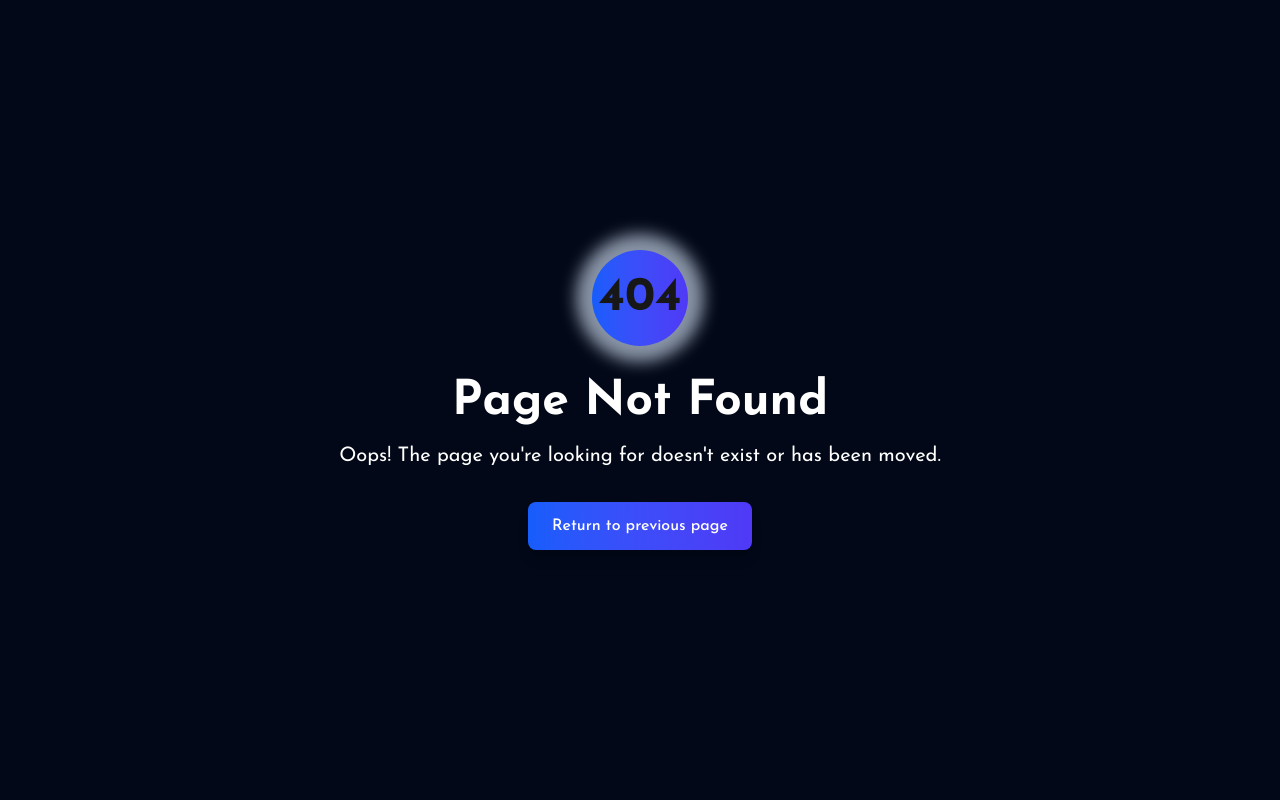
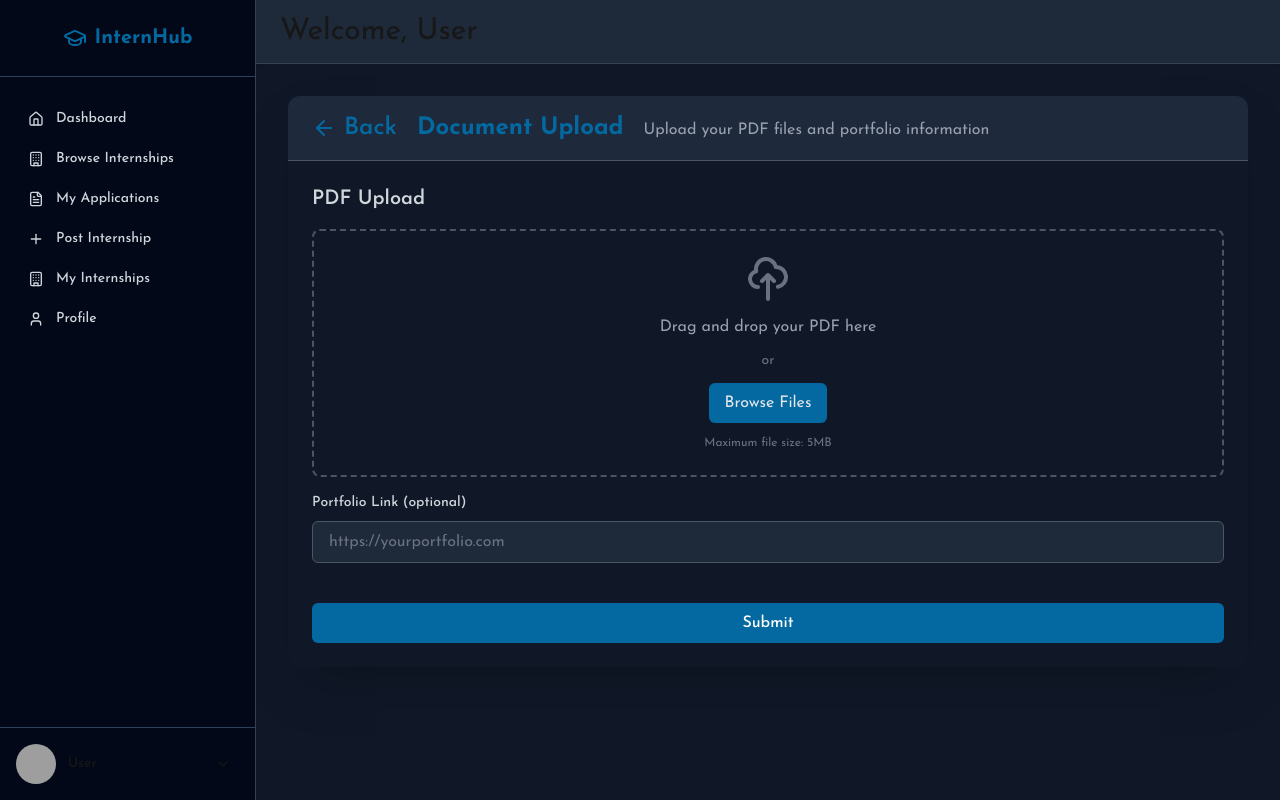
Before and after one commit to Abdi036/intern_hub_web, a Next.js app: page /dashboard/internships/apply in a window 1280 px wide. Before the commit this address had no page. Built offline with nearby package versions, Linux system fonts and the light colour scheme; grey boxes are pictures that could not be loaded.

Commit message:
finished the upload pdf and portfolio link Ui

```diff
--- a/app/_components/InternshipCard.tsx
+++ b/app/_components/InternshipCard.tsx
@@ -1,5 +1,6 @@
 import { Building, MapPin, CalendarDays } from "lucide-react";
 import { Internship } from "@/app/_lib/api";
+import Link from "next/link";
 
 interface InternshipCardProps {
   internship: Internship;
@@ -63,7 +64,8 @@ export default function InternshipCard({ internship }: InternshipCardProps) {
       <div className="p-4 border-t border-gray-500 flex flex-col sm:flex-row sm:items-center sm:justify-between gap-2">
         <div className="text-sm">
           <div>
-            <strong>{paid ? "Paid" : "Unpaid"}</strong> · {numPositions} position(s)
+            <strong>{paid ? "Paid" : "Unpaid"}</strong> · {numPositions}{" "}
+            position(s)
           </div>
           <div>
             Deadline:{" "}
@@ -72,9 +74,12 @@ export default function InternshipCard({ internship }: InternshipCardProps) {
             </span>
           </div>
         </div>
-        <button className="bg-primary text-white py-1.5 px-4 rounded hover:bg-secondary text-sm font-medium cursor-pointer">
+        <Link
+          href={"/dashboard/internships/apply"}
+          className="bg-primary text-white py-1.5 px-4 rounded hover:bg-secondary text-sm font-medium cursor-pointer"
+        >
           Apply
-        </button>
+        </Link>
       </div>
     </div>
   );
--- a/app/_components/Spinner.tsx
+++ b/app/_components/Spinner.tsx
@@ -1,5 +1,8 @@
-export default function Spinner() {
+export default function Spinner({ text }: { text?: string }) {
   return (
-    <div className="w-10 h-10 border-4 border-blue-500 border-t-transparent rounded-full animate-spin"></div>
+    <div className="flex flex-col justify-center items-center space-y-2">
+      <div className="w-10 h-10 border-4 border-blue-500 border-t-transparent rounded-full animate-spin"></div>
+      {text && <p className="text-center font-semibold">{text}</p>}
+    </div>
   );
 }
--- /dev/null
+++ b/app/dashboard/internships/apply/page.tsx
@@ -0,0 +1,79 @@
+import { ArrowLeft } from "lucide-react";
+import Link from "next/link";
+
+export default function page() {
+  return (
+    <div className="  bg-gray-900 text-gray-200 w-full p-4 ">
+      <div className="w-full  rounded-xl shadow-2xl overflow-hidden">
+        {/* Header */}
+        <div className="bg-secondary px-6 py-4 border-b border-gray-600 flex items-center gap-5">
+          <Link href={"/dashboard/internships"} className="flex items-center gap-2 cursor-pointer text-primary text-2xl font-semibold">
+            <ArrowLeft />
+            Back
+          </Link>
+          <h1 className="text-2xl font-bold text-primary">Document Upload</h1>
+          <p className="text-gray-400 mt-1">
+            Upload your PDF files and portfolio information
+          </p>
+        </div>
+
+        {/* Form */}
+        <div className="p-6 space-y-6">
+          {/* PDF Upload Section */}
+          <div className="space-y-4">
+            <h2 className="text-xl font-semibold text-gray-300">PDF Upload</h2>
+
+            <div className="border-2 border-dashed border-gray-600 rounded-lg p-6 text-center transition hover:border-primary">
+              <div className="flex flex-col items-center justify-center space-y-3">
+                <svg
+                  className="w-12 h-12 text-gray-500"
+                  fill="none"
+                  stroke="currentColor"
+                  viewBox="0 0 24 24"
+                >
+                  <path
+                    strokeLinecap="round"
+                    strokeLinejoin="round"
+                    strokeWidth="2"
+                    d="M7 16a4 4 0 01-.88-7.903A5 5 0 1115.9 6L16 6a5 5 0 011 9.9M15 13l-3-3m0 0l-3 3m3-3v12"
+                  ></path>
+                </svg>
+                <p className="text-gray-400">Drag and drop your PDF here</p>
+                <p className="text-sm text-gray-500">or</p>
+                <label className="px-4 py-2 bg-primary hover:bg-secondary rounded-md cursor-pointer transition">
+                  <span>Browse Files</span>
+                  <input type="file" className="hidden" accept=".pdf" />
+                </label>
+                <p className="text-xs text-gray-500">Maximum file size: 5MB</p>
+              </div>
+            </div>
+            <div className="flex flex-col space-y-2">
+              <label
+                htmlFor="portfolio"
+                className="text-sm font-medium text-gray-300"
+              >
+                Portfolio Link (optional)
+              </label>
+              <input
+                type="url"
+                id="portfolio"
+                placeholder="https://yourportfolio.com"
+                className="bg-gray-800 text-gray-100 placeholder-gray-500 border border-gray-600 rounded-md px-4 py-2 focus:outline-none focus:ring-2 focus:ring-indigo-500 focus:border-indigo-500"
+              />
+            </div>
+          </div>
+
+          {/* Submit Button */}
+          <div className="pt-4">
+            <button
+              type="submit"
+              className="w-full cursor-pointer bg-primary hover:bg-secondary text-white font-medium py-2 px-4 rounded-md focus:outline-none focus:ring-2 focus:ring-indigo-500 focus:ring-offset-2 focus:ring-offset-gray-800 transition-all"
+            >
+              Submit
+            </button>
+          </div>
+        </div>
+      </div>
+    </div>
+  );
+}
--- a/app/dashboard/internships/loading.tsx
+++ b/app/dashboard/internships/loading.tsx
@@ -1,6 +1,6 @@
 import Spinner from "@/app/_components/Spinner";
 
-export default function loading() {
+export default function Loading() {
   return (
     <div className="flex justify-center items-center h-screen ">
       <Spinner />
--- a/app/dashboard/internships/page.tsx
+++ b/app/dashboard/internships/page.tsx
@@ -1,13 +1,14 @@
 "use client";
 
 import InternshipCard from "@/app/_components/InternshipCard";
+import Spinner from "@/app/_components/Spinner";
 import { useAuth } from "@/app/_context/AuthContext";
 import { Internship } from "@/app/_lib/api";
 import { Search } from "lucide-react";
 import { useEffect, useState } from "react";
 
 export default function Page() {
-  const { getAllInternships } = useAuth();
+  const { getAllInternships, loading } = useAuth();
 
   const [internships, setInternships] = useState<Internship[]>([]);
   const [selectedTypes, setSelectedTypes] = useState<string[]>([]);
@@ -50,7 +51,7 @@ export default function Page() {
       }
     };
     fetchInternships();
-  }, [getAllInternships]);
+  }, []);
 
   return (
     <div className="space-y-4 md:space-y-6 p-4 sm:p-6 flex flex-col">
@@ -133,12 +134,20 @@ export default function Page() {
         </div>
 
         {/* Internships */}
+        {loading ? (
+          <div className="flex items-center justify-center w-full h-64">
+            <Spinner text="Loading internships..." />
+          </div>
+        ) : (
+          <>
             {(filteredInternships.length > 0
               ? filteredInternships
               : internships
             ).map((internship, index) => (
               <InternshipCard key={index} internship={internship} />
             ))}
+          </>
+        )}
       </div>
     </div>
   );
--- a/app/dashboard/profile/password/page.tsx
+++ b/app/dashboard/profile/password/page.tsx
@@ -5,7 +5,7 @@ import { useState, useEffect } from "react";
 
 export default function PasswordUpdatePage() {
   const { loading, updatePassword, error } = useAuth();
-  const [showSuccess, setShowSuccess] = useState(false);
+  const [showSuccess, setShowSuccess] = useState<boolean>(false);
   const [formData, setFormData] = useState({
     currentPassword: "",
     newPassword: "",
```
Lines whose indentation alone changed are shown as unchanged.
